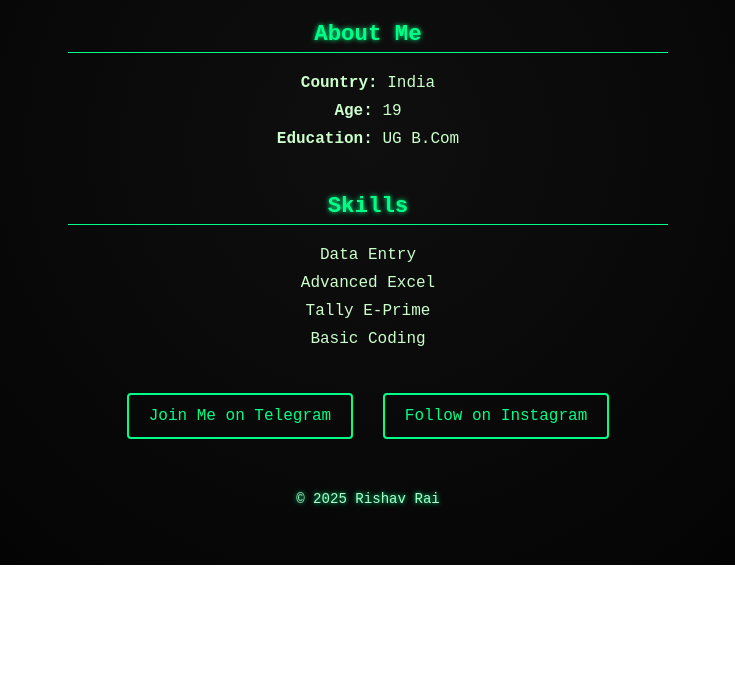
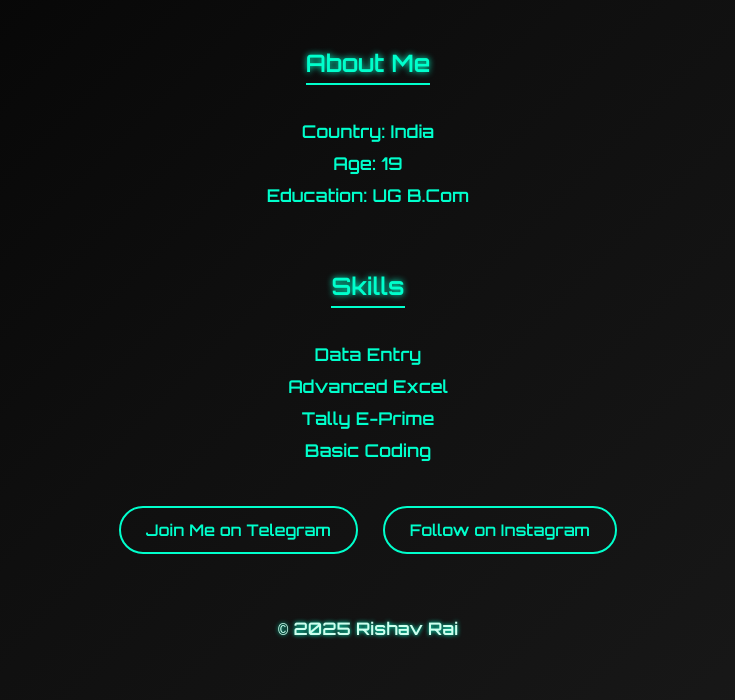
Before and after one commit to rishavrai06/rishavrai06, a plain HTML site: page index.html in a window 1280 px wide. Shown: the part 278-978 px from the top of the page, without its empty margins (272-1007 px from the left). Before the commit the page ends 843 px from the top, so only its background shows below. Drawn offline with Linux system fonts and the light colour scheme.

Commit message:
Update index.html

```diff
--- a/index.html
+++ b/index.html
@@ -5,54 +5,63 @@
   <meta name="viewport" content="width=device-width, initial-scale=1.0"/>
   <title>Rishav Rai</title>
   <style>
+    @import url('https://fonts.googleapis.com/css2?family=Orbitron:wght@600&display=swap');
+
     body {
       margin: 0;
-      font-family: 'Courier New', Courier, monospace;
-      background: radial-gradient(circle at center, #0f0f0f 0%, #000000 100%);
-      color: #00ff88;
+      padding: 0;
+      font-family: 'Orbitron', monospace;
+      background: linear-gradient(135deg, #000000, #0f0f0f, #1a1a1a);
+      color: #00ffcc;
       text-align: center;
+      overflow-x: hidden;
     }
 
     .container {
-      max-width: 600px;
+      max-width: 700px;
       margin: auto;
       padding: 40px 20px;
     }
 
     h1 {
-      font-size: 3em;
-      text-shadow: 0 0 20px #00ff88;
-      margin-bottom: 10px;
-      display: inline-block;
-      animation: spin 0.5s linear infinite;
+      font-size: 3.5em;
+      color: #00ffcc;
+      text-shadow: 0 0 20px #00ffcc, 0 0 40px #00ffcc;
+      margin-bottom: 20px;
+      animation: glowText 2s ease-in-out infinite alternate;
     }
 
-    @keyframes spin {
-      0% { transform: rotate(0deg); }
-      100% { transform: rotate(360deg); }
+    @keyframes glowText {
+      from {
+        text-shadow: 0 0 10px #00ffcc;
+      }
+      to {
+        text-shadow: 0 0 30px #00ffcc, 0 0 60px #00ffcc;
+      }
     }
 
     p {
-      font-size: 1.1em;
-      color: #aaffcc;
-      line-height: 1.5;
-      text-shadow: 0 0 5px #00ff88;
+      font-size: 1.2em;
+      color: #ccffee;
+      line-height: 1.7;
+      text-shadow: 0 0 4px #00ffcc;
     }
 
     .section-title {
+      font-size: 1.5em;
       margin-top: 40px;
-      font-size: 1.4em;
-      font-weight: bold;
-      border-bottom: 1px solid #00ff88;
+      margin-bottom: 10px;
+      border-bottom: 2px solid #00ffcc;
+      display: inline-block;
       padding-bottom: 5px;
-      text-shadow: 0 0 5px #00ff88;
+      text-shadow: 0 0 6px #00ffcc;
     }
 
     ul {
       list-style: none;
       padding: 0;
-      font-size: 1em;
-      color: #ccffcc;
+      font-size: 1.1em;
+      margin: 20px 0;
     }
 
     ul li {
@@ -65,29 +74,49 @@
 
     .btn {
       display: inline-block;
-      padding: 12px 20px;
+      padding: 12px 25px;
       margin: 10px;
-      border: 2px solid #00ff88;
-      border-radius: 4px;
+      border: 2px solid #00ffcc;
+      border-radius: 30px;
       font-size: 1em;
-      color: #00ff88;
+      color: #00ffcc;
       background: transparent;
       text-decoration: none;
       transition: 0.3s;
     }
 
     .btn:hover {
-      background: #00ff88;
+      background: #00ffcc;
       color: #000;
-      text-shadow: none;
+      box-shadow: 0 0 20px #00ffcc;
     }
 
     footer {
-      margin-top: 40px;
-      font-size: 0.8em;
-      color: #55ff99;
-      text-shadow: 0 0 2px #00ff88;
+      margin-top: 50px;
+      font-size: 0.9em;
+      color: #66ffd9;
+      text-shadow: 0 0 2px #00ffcc;
     }
+
+    /* Smooth fade-in effect */
+    .container > * {
+      opacity: 0;
+      transform: translateY(20px);
+      animation: fadeInUp 0.8s forwards;
+    }
+
+    .container > *:nth-child(1) { animation-delay: 0.2s; }
+    .container > *:nth-child(2) { animation-delay: 0.4s; }
+    .container > *:nth-child(3) { animation-delay: 0.6s; }
+    .container > *:nth-child(4) { animation-delay: 0.8s; }
+
+    @keyframes fadeInUp {
+      to {
+        opacity: 1;
+        transform: translateY(0);
+      }
+    }
+
   </style>
 </head>
 <body>
@@ -95,7 +124,7 @@
     <h1>RISHAV RAI</h1>
     <p>
       Hi, I am Rishav Rai — a Data Entry Operator skilled in Advanced Excel, Tally E-Prime, and a little bit of coding.<br/>
-      Connect with me: @rishavrai06 on Telegram & Instagram
+      Connect with me: <strong>@rishavrai06</strong> on Telegram & Instagram
     </p>
 
     <div class="section-title">About Me</div>
```
